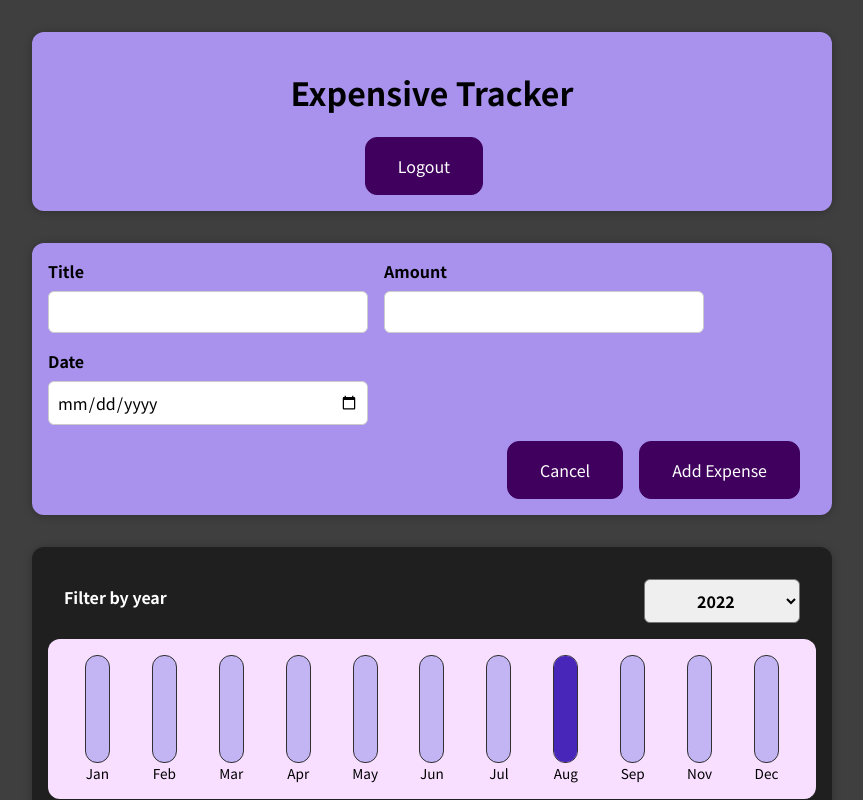
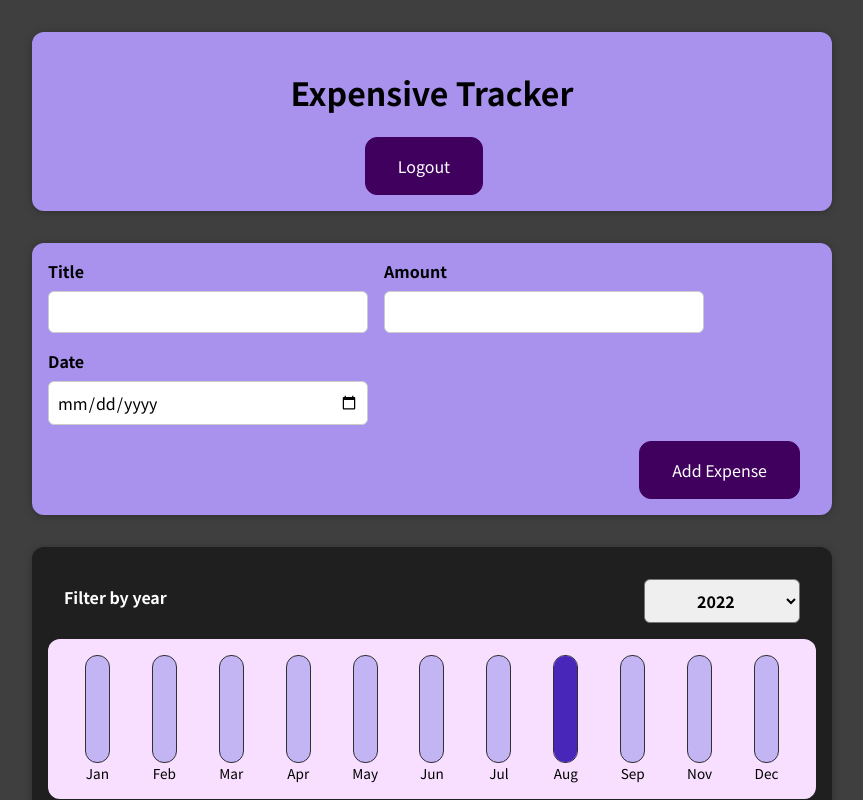
Before and after one commit to wojciechdominiak/expensive-tracker, a React (Create React App) app: page / in a window 1280 px wide. Both pictures are taken after typing "name@example.com", "Sample123" into the empty fields and a click on the button "Login". Shown: the top 800 px of the page, without its empty margins (208-1071 px from the left). Built offline with nearby package versions, Linux system fonts and the light colour scheme.

Commit message:
deleted cancel btn

```diff
--- a/src/Components/NewExpense/ExpenseForm.js
+++ b/src/Components/NewExpense/ExpenseForm.js
@@ -68,7 +68,6 @@ function ExpenseForm(props) {
           </div>
         </div>
         <div className={styles["new-expense__actions"]}>
-          <button type="button">Cancel</button>
           <button type="submit">Add Expense</button>
         </div>
       </form>
```
